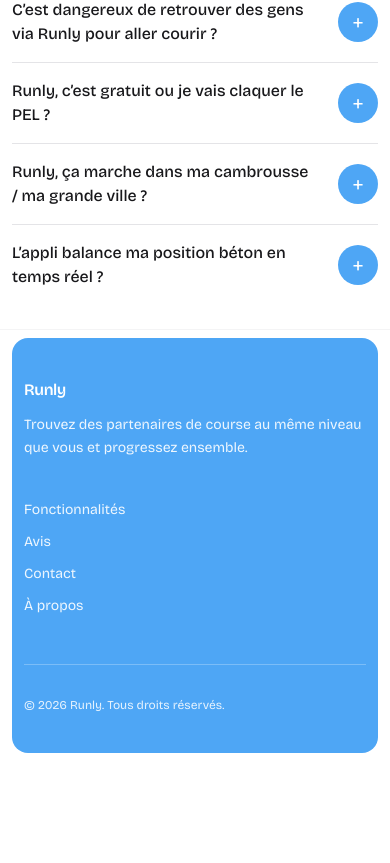
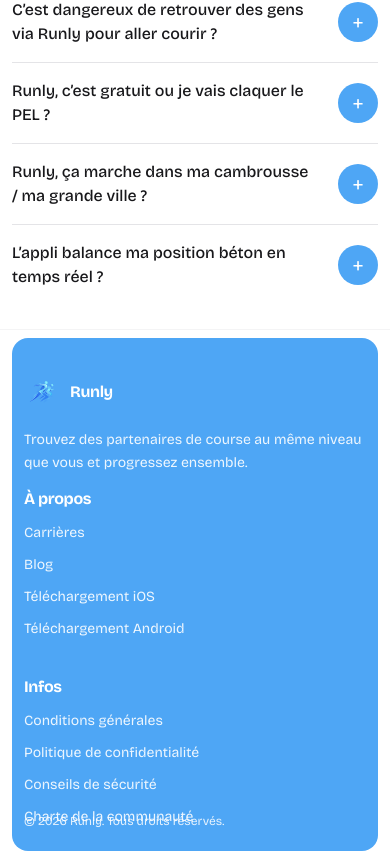
Before and after one commit to I2S9/runly-website, a Next.js app: page / in a window 390 px wide. Shown: the part 1827-2690 px from the top of the page. Before the commit the page ends 2592 px from the top, so only its background shows below. Built offline with nearby package versions, Linux system fonts and the light colour scheme.

Commit message:
Refactor Footer component to enhance layout and responsiveness; update links for better navigation and user engagement

```diff
--- a/src/components/layout/Footer.tsx
+++ b/src/components/layout/Footer.tsx
@@ -1,39 +1,91 @@
+import Image from "next/image";
 import Link from "next/link";
 
 const BRAND = "#4EA6F5";
 
-const footerLinks = [
-  { href: "#features", label: "Fonctionnalités" },
-  { href: "#rating", label: "Avis" },
-  { href: "#contact", label: "Contact" },
-  { href: "#about", label: "À propos" },
+const aboutLinks = [
+  { href: "#careers", label: "Carrières" },
+  { href: "#blog", label: "Blog" },
+  { href: "#download-ios", label: "Téléchargement iOS" },
+  { href: "#download-android", label: "Téléchargement Android" },
+] as const;
+
+const infoLinks = [
+  { href: "#cgu", label: "Conditions générales" },
+  { href: "#confidentialite", label: "Politique de confidentialité" },
+  { href: "#securite", label: "Conseils de sécurité" },
+  { href: "#communaute", label: "Charte de la communauté" },
 ] as const;
 
 export function Footer() {
-  const year = new Date().getFullYear();
-
   return (
     <footer className="mt-auto px-3 pb-3 pt-2 font-sans sm:px-5 sm:pb-4 sm:pt-3 lg:px-8">
       <div
-        className="mx-auto w-full max-w-[71rem] rounded-2xl px-3 py-10 text-white sm:rounded-3xl sm:px-5 sm:py-12 lg:px-8"
+        className="mx-auto w-full max-w-[71rem] rounded-2xl px-3 pb-6 pt-9 text-white sm:rounded-3xl sm:px-5 sm:pb-7 sm:pt-11 lg:px-8"
         style={{ backgroundColor: BRAND }}
       >
-        <div className="flex flex-col gap-10 md:flex-row md:items-start md:justify-between md:gap-12">
-          <div className="max-w-md">
-            <p className="text-base font-semibold tracking-tight sm:text-lg">
+        <div className="flex flex-col gap-4 lg:flex-row lg:items-stretch lg:gap-10 xl:gap-12">
+          <div className="flex w-full max-w-md shrink-0 flex-col gap-6 text-left lg:max-w-sm">
+            <div>
+              <Link
+                href="/"
+                className="inline-flex min-w-0 max-w-full items-center gap-2.5 sm:gap-3"
+              >
+                <Image
+                  src="/branding/runly.svg"
+                  alt=""
+                  width={48}
+                  height={48}
+                  className="size-9 shrink-0 object-contain sm:size-10"
+                  unoptimized
+                />
+                <span className="text-base font-bold leading-none tracking-tight sm:text-lg">
                   Runly
-            </p>
+                </span>
+              </Link>
               <p className="mt-3 text-sm leading-relaxed text-white/90 sm:text-[0.9375rem]">
                 Trouvez des partenaires de course au même niveau que vous et
                 progressez ensemble.
               </p>
             </div>
+          </div>
 
-          <nav aria-label="Pied de page">
-            <ul className="flex flex-col gap-3 text-sm sm:flex-row sm:flex-wrap sm:gap-x-10 sm:gap-y-3 sm:text-[0.9375rem]">
-              {footerLinks.map(({ href, label }) => (
+          <div className="grid w-full min-w-0 max-w-2xl flex-1 grid-cols-1 gap-10 min-[400px]:grid-cols-2 min-[400px]:gap-x-4 min-[400px]:gap-y-0 sm:gap-x-5 md:gap-x-6 lg:ml-auto lg:pl-8 xl:pl-12">
+            <nav aria-labelledby="footer-about">
+              <h2
+                id="footer-about"
+                className="text-base font-bold leading-none tracking-tight sm:text-lg"
+              >
+                À propos
+              </h2>
+              <ul className="mt-4 flex flex-col gap-3 text-sm sm:mt-5 sm:text-[0.9375rem]">
+                {aboutLinks.map(({ href, label }) => (
                   <li key={href}>
-                  <Link href={href} className="text-white/90">
+                    <Link
+                      href={href}
+                      className="text-white/90 transition hover:text-white"
+                    >
+                      {label}
+                    </Link>
+                  </li>
+                ))}
+              </ul>
+            </nav>
+
+            <nav aria-labelledby="footer-info">
+              <h2
+                id="footer-info"
+                className="text-base font-bold leading-none tracking-tight sm:text-lg"
+              >
+                Infos
+              </h2>
+              <ul className="mt-4 flex flex-col gap-3 text-sm sm:mt-5 sm:text-[0.9375rem]">
+                {infoLinks.map(({ href, label }) => (
+                  <li key={href}>
+                    <Link
+                      href={href}
+                      className="text-white/90 transition hover:text-white"
+                    >
                       {label}
                     </Link>
                   </li>
@@ -41,9 +93,10 @@
               </ul>
             </nav>
           </div>
+        </div>
 
-        <p className="mt-12 border-t border-white/25 pt-8 text-xs text-white/85 sm:text-sm">
-          © {year} Runly. Tous droits réservés.
+        <p className="-mt-3 text-xs leading-none text-white/85 sm:-mt-4 sm:text-sm">
+          © 2026 Runly. Tous droits réservés.
         </p>
       </div>
     </footer>
```
Lines whose indentation alone changed are shown as unchanged.
